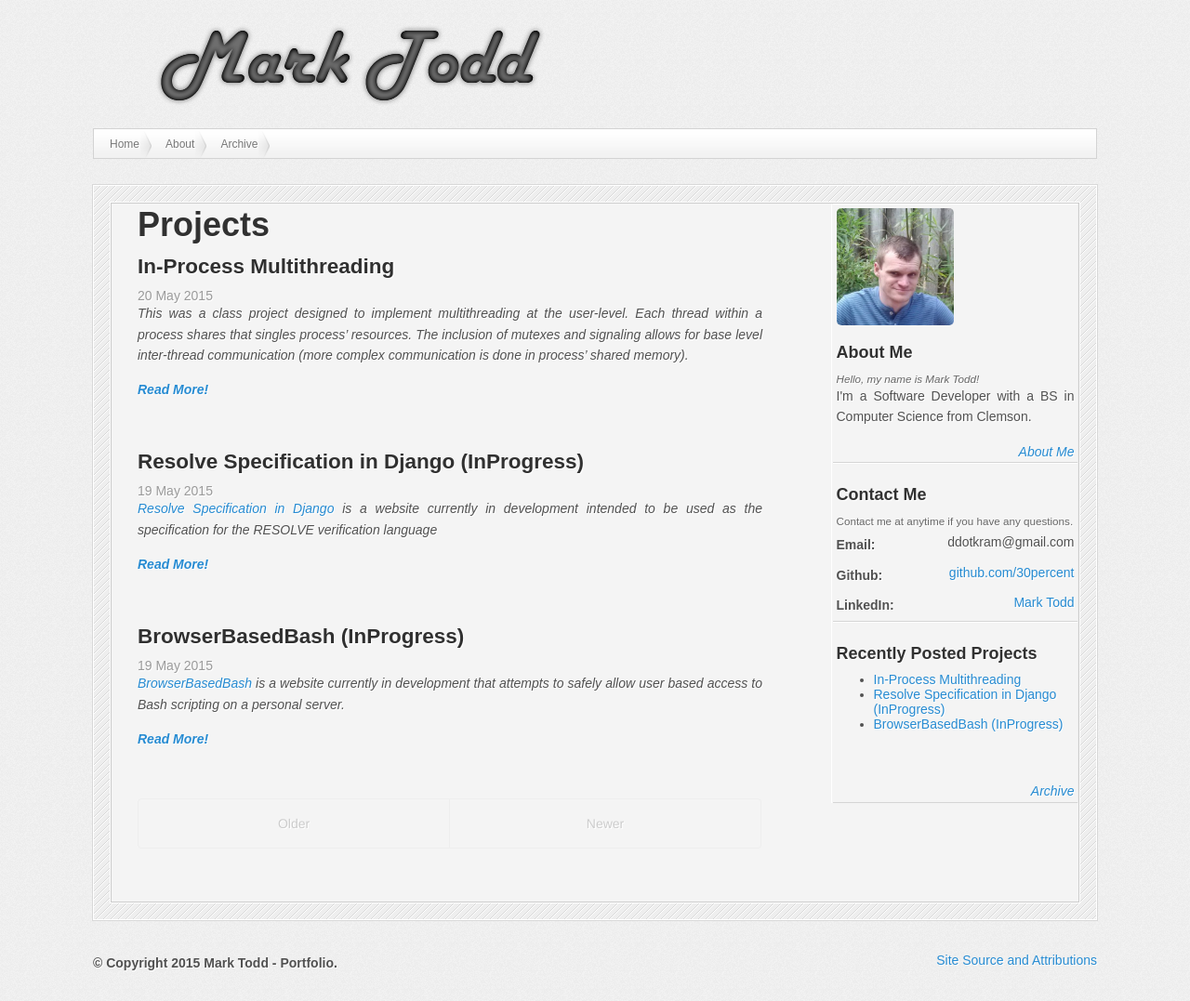
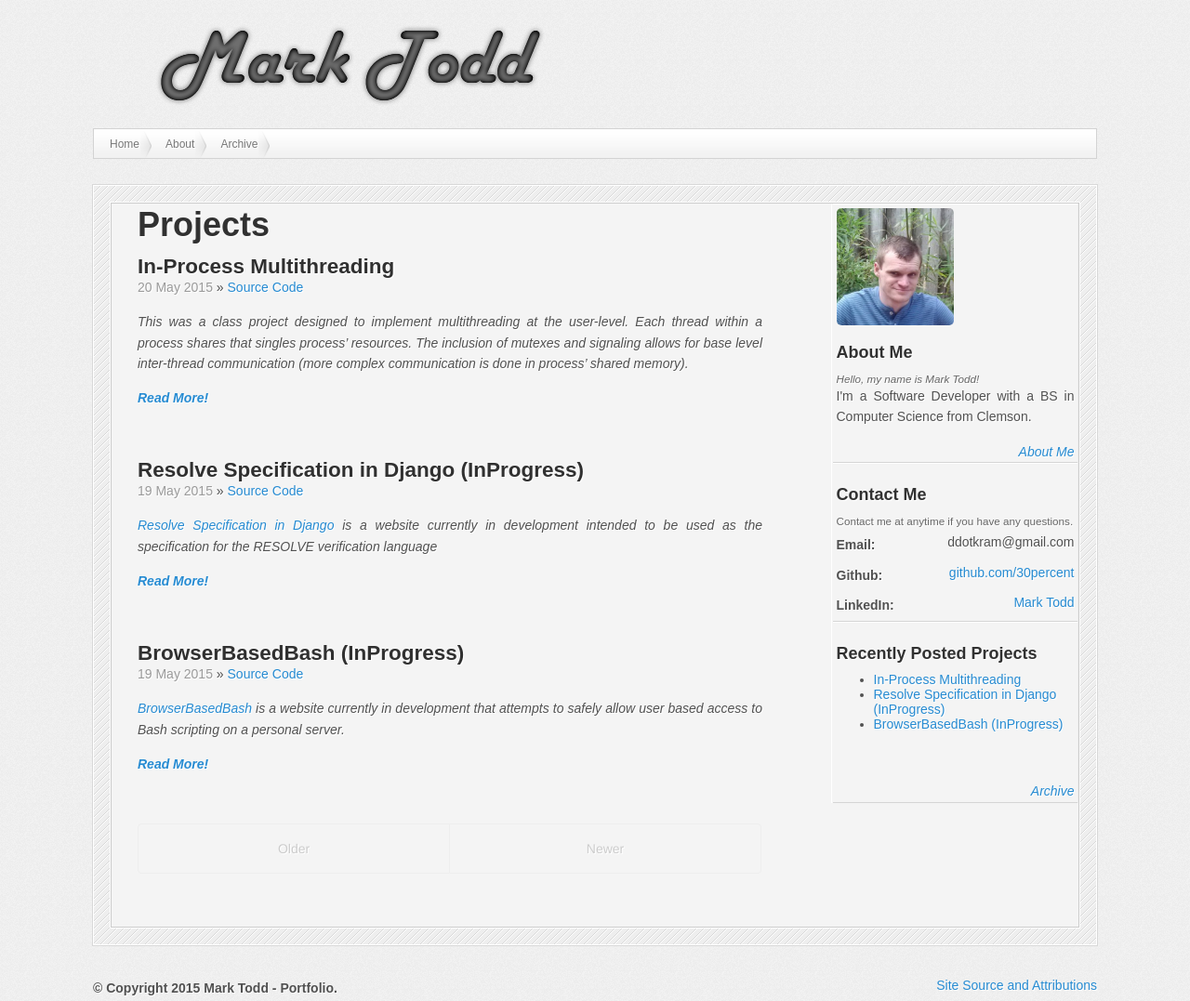
Before and after one commit to 30percent/30percent.github.io, a Jekyll site: the page built from index.html, in a window 1280 px wide. Shown: the whole page at 93% size. Built offline with Jekyll 4.4.1, drawn with Linux system fonts in a browser that asks for light colours; nearby versions of some CDN libraries; the list of posts is cut into pages by our own code; before the commit the page ends 1050 px from its top, so only the background shows below that.

Commit message:
included project's source code in index's list page.

```diff
--- a/index.html
+++ b/index.html
@@ -12,7 +12,7 @@ title: Home
       </a>
     </h3>
 
-    <time datetime="{{ post.date | date_to_xmlschema }}" class="post-date">{{ post.date | date_to_string }}</time>
+    <div class="metadata"><time datetime="{{ post.date | date_to_xmlschema }}" class="post-date">{{ post.date | date_to_string }}</time> {% if post.projectlink %} &raquo; <a href="{{ post.projectlink }}">Source Code</a> {% endif %} </div>
 
     <div class="excerpt">{{ post.excerpt }}</div>
     <b><a class="read_more" href="{{ site.baseurl }}{{ post.url }}">Read More!</a></b>
```
